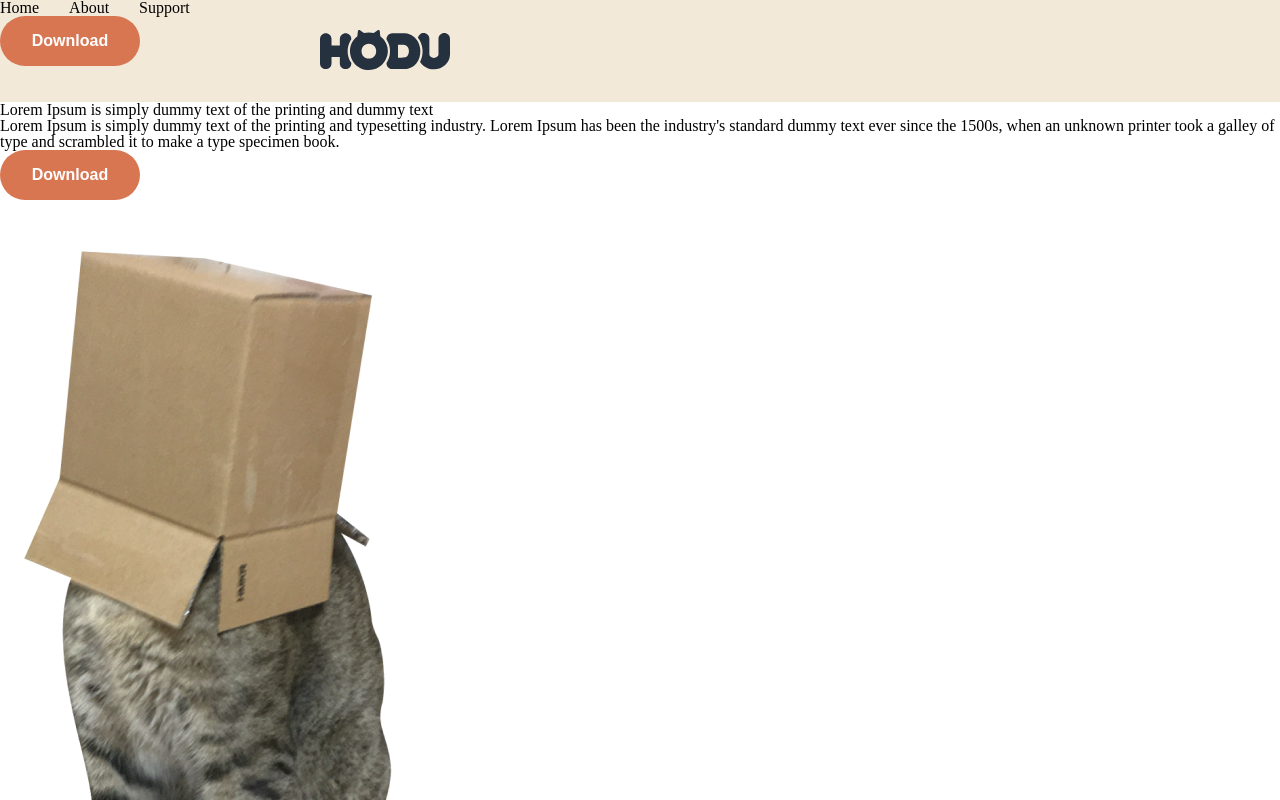
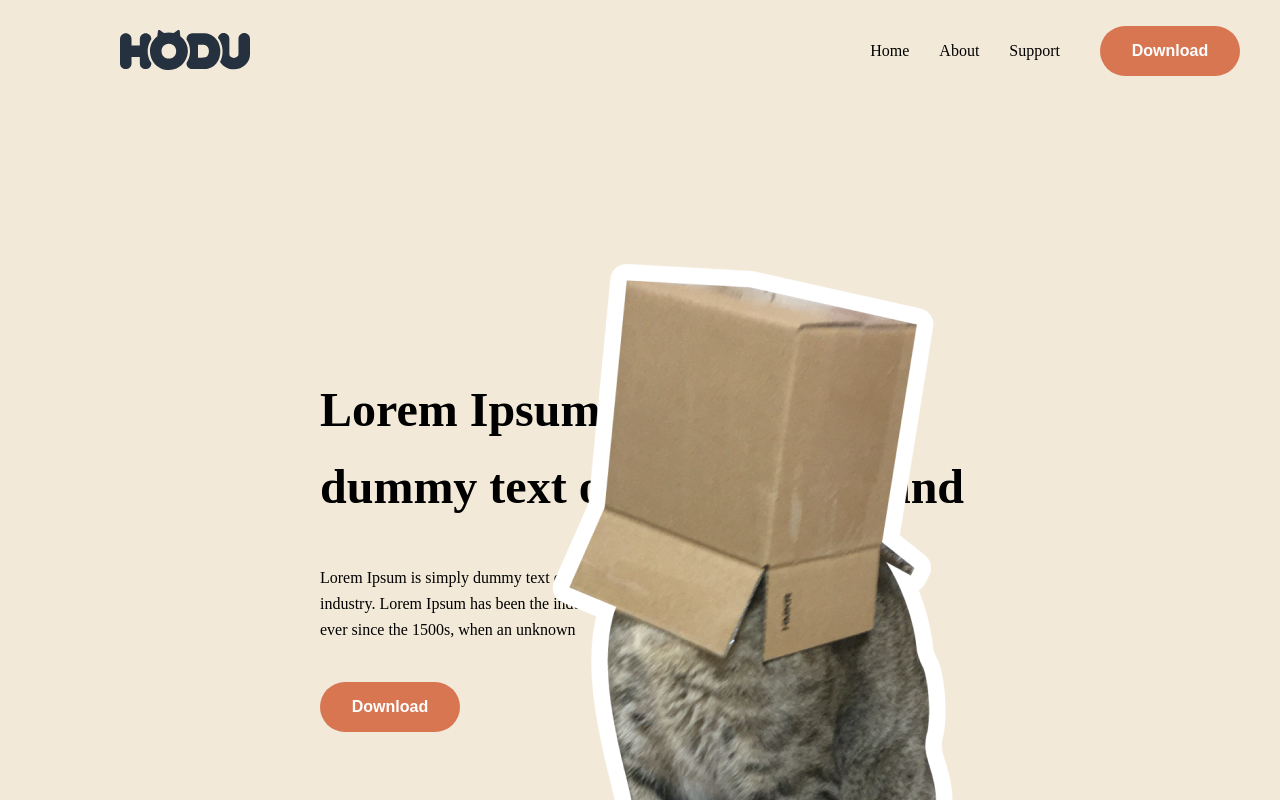
Before and after one commit to yun0703/catPage, a plain HTML site: page index.html in a window 1280 px wide. Shown: the top 800 px of the page. Drawn offline with Linux system fonts and the light colour scheme.

Commit message:
main의 hero section css 작업

```diff
--- a/index.html
+++ b/index.html
@@ -24,11 +24,10 @@
     </header>
 
     <main>
-
         <section class="hero">
             <div class="hero-text">
-                <h2>Lorem Ipsum is simply dummy text of the printing and dummy text</h2>
-                <p>Lorem Ipsum is simply dummy text of the printing and typesetting industry. Lorem Ipsum has been the industry's standard dummy text ever since the 1500s, when an unknown printer took a galley of type and scrambled it to make a type specimen book.</p>
+                <h2>Lorem Ipsum is simply <br />dummy text of the printing and</h2>
+                <p>Lorem Ipsum is simply dummy text of the printing and typesetting industry. Lorem Ipsum has been the industry's standard dummy text ever since the 1500s, when an unknown</p>
         <button>Download</button>
             </div>
 
--- a/style.css
+++ b/style.css
@@ -2,8 +2,11 @@
 
 
 header{
+    display: flex;
+    align-items: center;
     background-color: #f2E9d8;
     height: 102px;
+    padding: 0 40px;
 }
 
 .header__logo {
@@ -11,8 +14,14 @@ header{
     height: 40px;
 
     position: absolute;
-    left: 320px;
+    left: 120px;
     top: 30px;
+}
+
+nav {
+
+    margin-left: auto;
+    margin-right: 40px;
 }
 
 nav ul {
@@ -27,7 +36,7 @@ nav a {
     text-decoration: none;
     font-size: 16px;
     color: black;
-    position: relative;
+    display: block;
 }
 
 button {
@@ -44,3 +53,40 @@ button {
     font-size: 16px;
     font-weight: bold;
 }
+
+.hero {
+    position: relative;
+    display: flex;
+    align-items: center;
+    padding-left: 320px;
+    background-color: #f2E9d8;
+    min-height: 900px;
+    overflow: hidden;
+}
+.hero-text {
+    max-width: 740px;
+    line-height: 1.6;
+}
+.hero-text h2{
+    font-size: 48px;
+    font-weight: bold;
+    margin-bottom: 40px;
+}
+
+.hero-text p {
+    font-size: 16px;
+    margin-bottom: 30px;
+    max-width: 440px;
+    margin-bottom: 40px;
+}
+
+.hero-image {
+    position: absolute;
+    right: 320px;
+    bottom: -120px;
+}
+
+.hero-image img {
+    width: 415px;
+    height: auto;
+}
```
